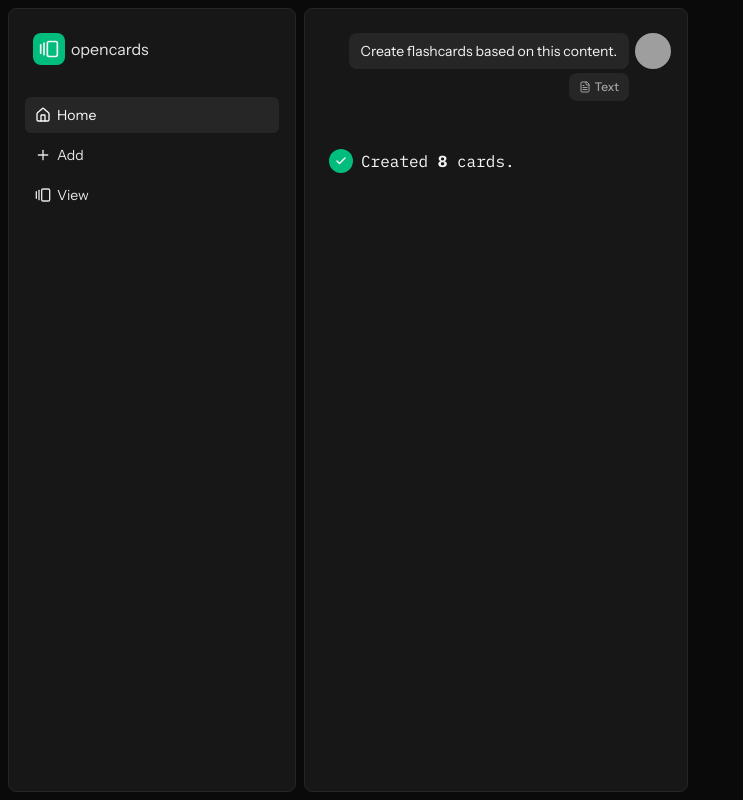
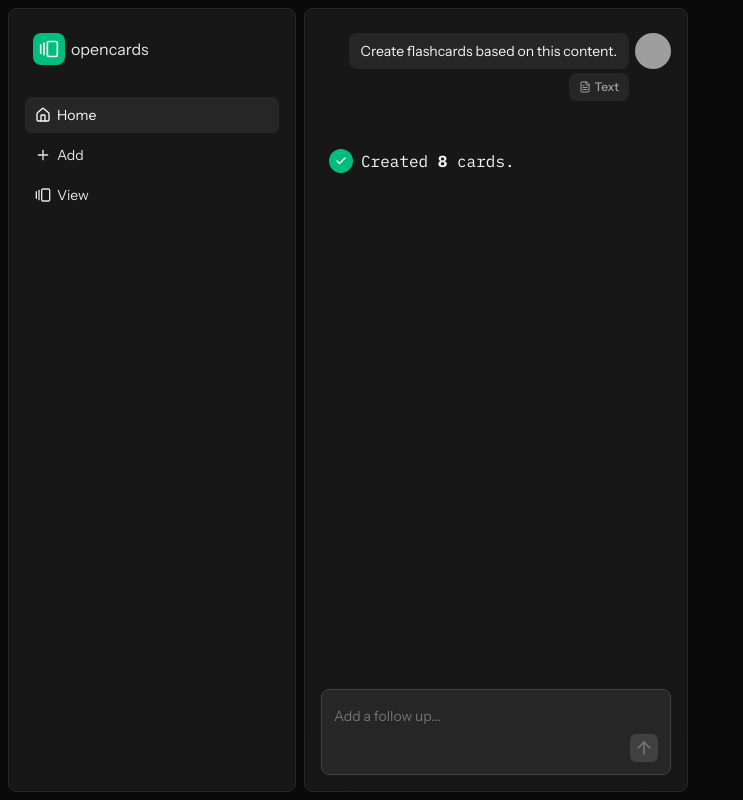
Before and after one commit to jaxonhill/opencards, a Next.js app: page /test in a window 1280 px wide. Shown: the whole page, without its empty margins (0-743 px from the left). Built offline with nearby package versions, Linux system fonts and the light colour scheme; grey boxes are pictures that could not be loaded.

Commit message:
Add absolute position for textbox wrapper and add wrapper for padding around chats

```diff
--- a/src/features/chat/components/chat-conversation-container.tsx
+++ b/src/features/chat/components/chat-conversation-container.tsx
@@ -1,13 +1,15 @@
 import { FileText } from "lucide-react";
 import { UserMessage } from "./user-message";
 import { SystemMessage } from "./system-message";
+import { ChatTextbox } from "./chat-textbox";
 
 const UNCLE_IROH_AVATAR_IMG_LINK_PLACEHOLDER: string = "https://preview.redd.it/i-dont-remember-if-it-was-ever-mentioned-but-how-did-iroh-v0-tnt0gpu0xhy81.jpg?width=640&crop=smart&auto=webp&s=a97415b1f36a10f31bfb66a0b85d7da124b3a583"; // prettier-ignore
 
 export function ChatConversationContainer() {
     return (
         <div className="py-2 bg-neutral-950 h-screen w-[384px] fixed">
-            <section className="flex flex-col gap-12 h-full bg-neutral-900 rounded-lg border border-neutral-800 pl-6 pr-4 py-6 text-white">
+            <section className="h-full bg-neutral-900 rounded-lg border border-neutral-800 text-white relative">
+                <div className="flex flex-col gap-12 pl-6 pr-4 py-6">
                     <UserMessage
                         message="Create flashcards based on this content."
                         imgSrc={UNCLE_IROH_AVATAR_IMG_LINK_PLACEHOLDER}
@@ -15,6 +17,10 @@ export function ChatConversationContainer() {
                         contentSources={[{ label: "Text", icon: <FileText /> }]}
                     />
                     <SystemMessage />
+                </div>
+                <div className="p-4 bg-neutral-900 absolute bottom-0 w-full rounded-full">
+                    <ChatTextbox />
+                </div>
             </section>
         </div>
     );
```
Lines whose indentation alone changed are shown as unchanged.
